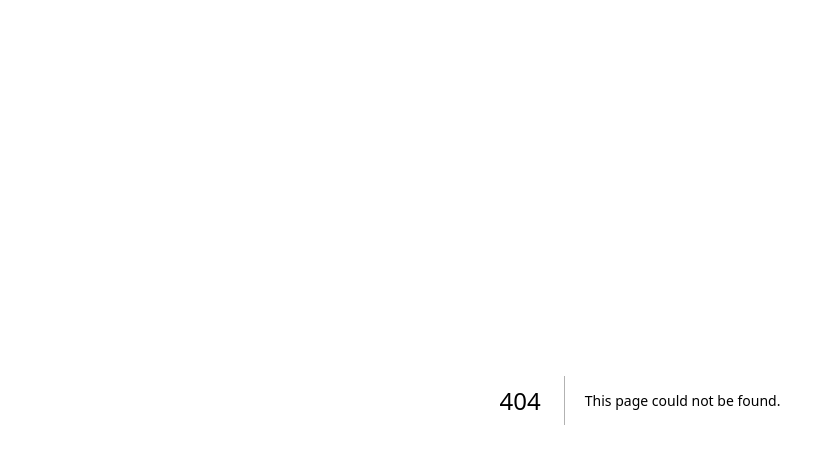
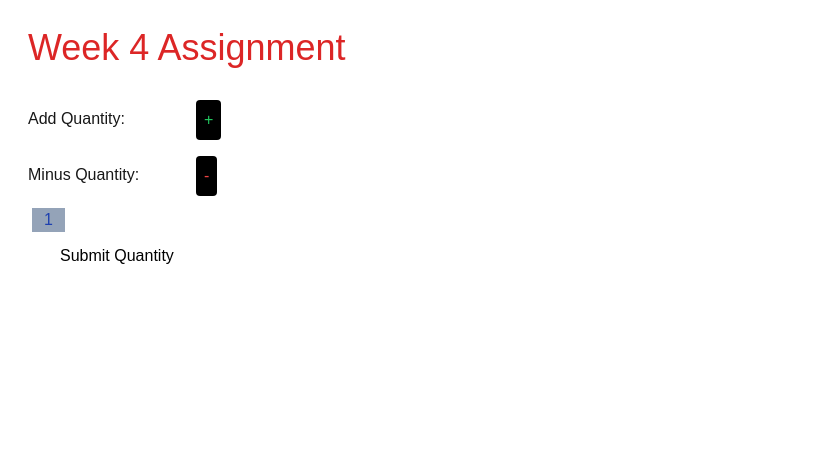
Before and after one commit to nicdraffin/cprg306-assignments, a Next.js app: page /week-4 in a window 1280 px wide. Before the commit this address had no page. Shown: the top 464 px of the page, without its empty margins (0-815 px from the left). Built offline with nearby package versions, Linux system fonts and the light colour scheme.

Commit message:
Completed Assignment 4
added new-item.js and page.js. Included new counter feature with different features.

```diff
--- a/app/page.js
+++ b/app/page.js
@@ -4,8 +4,10 @@ export default function Home() {
   return (
     <main>
       <h1>CPRG 306: Web Development 2 - Assignments</h1>
-      <Link href="./week-2/" className="underline text-cyan-600 hover:text-cyan-300">Week 2 Page</Link>
-      <Link href="./week-3/" className="underline text-cyan-600 hover:text-cyan-300">Week 3 Page</Link>
+      <Link href="./week-2/" className="underline text-cyan-600 hover:text-cyan-300">Week 2 Page</Link> <br></br>
+      <Link href="./week-3/" className="underline text-cyan-600 hover:text-cyan-300">Week 3 Page</Link> <br></br>
+      <Link href="./week-4/" className="underline text-cyan-600 hover:text-cyan-300">Week 4 Page</Link> <br></br>
+
     </main>
   );
 }
--- /dev/null
+++ b/app/week-4/new-item.js
@@ -0,0 +1,50 @@
+"use client"
+
+import { useState } from "react";
+
+export default function NewItem() {
+
+    const [quantity, setQuantity] = useState(1);
+    const increment = () => {
+        if (quantity < 20) {
+          setQuantity(prevQuantity => prevQuantity + 1);
+        }
+      };
+
+      const decrement = () => {
+        if (quantity > 1) {
+          setQuantity(prevQuantity => prevQuantity - 1);
+        }
+      };
+
+    const handleSubmit = (event) => {
+        event.preventDefault();
+        let currentQuantity = quantity;
+
+        alert(`
+            Current Quantity: ${currentQuantity}
+        `);
+
+        setQuantity(1);
+    }
+
+  return (
+    <form>
+        <div>
+            <label className="inline-block w-40">Add Quantity:</label>
+            <button type="button" onClick={increment} disabled={quantity === 20} className="m-2 px-2 py-2 bg-black rounded text-green-500 hover:bg-green-200 active:bg-green-800 align-middle inline-block justify-center">+</button>
+        </div>
+        <div>
+            <label className="inline-block w-40">Minus Quantity:</label>
+            <button type="button" onClick={decrement} disabled={quantity === 1} className="m-2 px-2 py-2 bg-black rounded text-red-500 hover:bg-red-200 active:bg-red-800 align-middle inline-block justify-center">-</button>
+        </div>
+        <div>
+            <span className="m-1 px-3 inline-block text-blue-800 align-middle bg-slate-400">{quantity}</span>
+        </div>
+        <div>
+            <button type="submit" onClick={handleSubmit} className="m-2 px-6 py2 inline-block align-middle text-black bg-white rounded">Submit Quantity</button>
+        </div>
+
+    </form>
+  )
+}
--- /dev/null
+++ b/app/week-4/page.js
@@ -0,0 +1,11 @@
+import NewItem from "./new-item";
+
+export default function SimpleCounter() {
+
+  return (
+    <main className="p-7 align-middle backdrop-blur-2xl">
+        <h1 className="text-4xl text-red-600 mb-6">Week 4 Assignment</h1>
+        <NewItem />
+    </main>
+  );
+}
```
